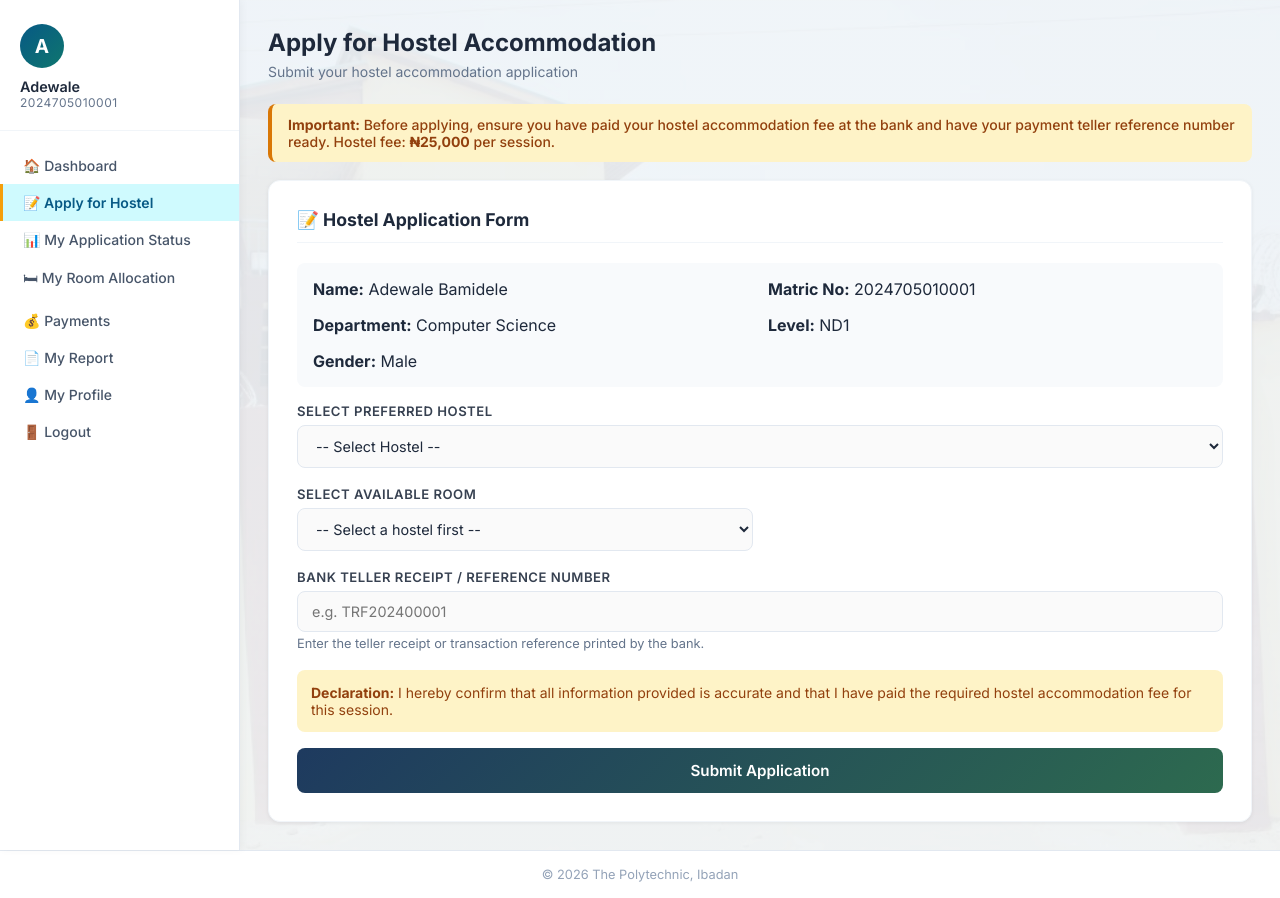
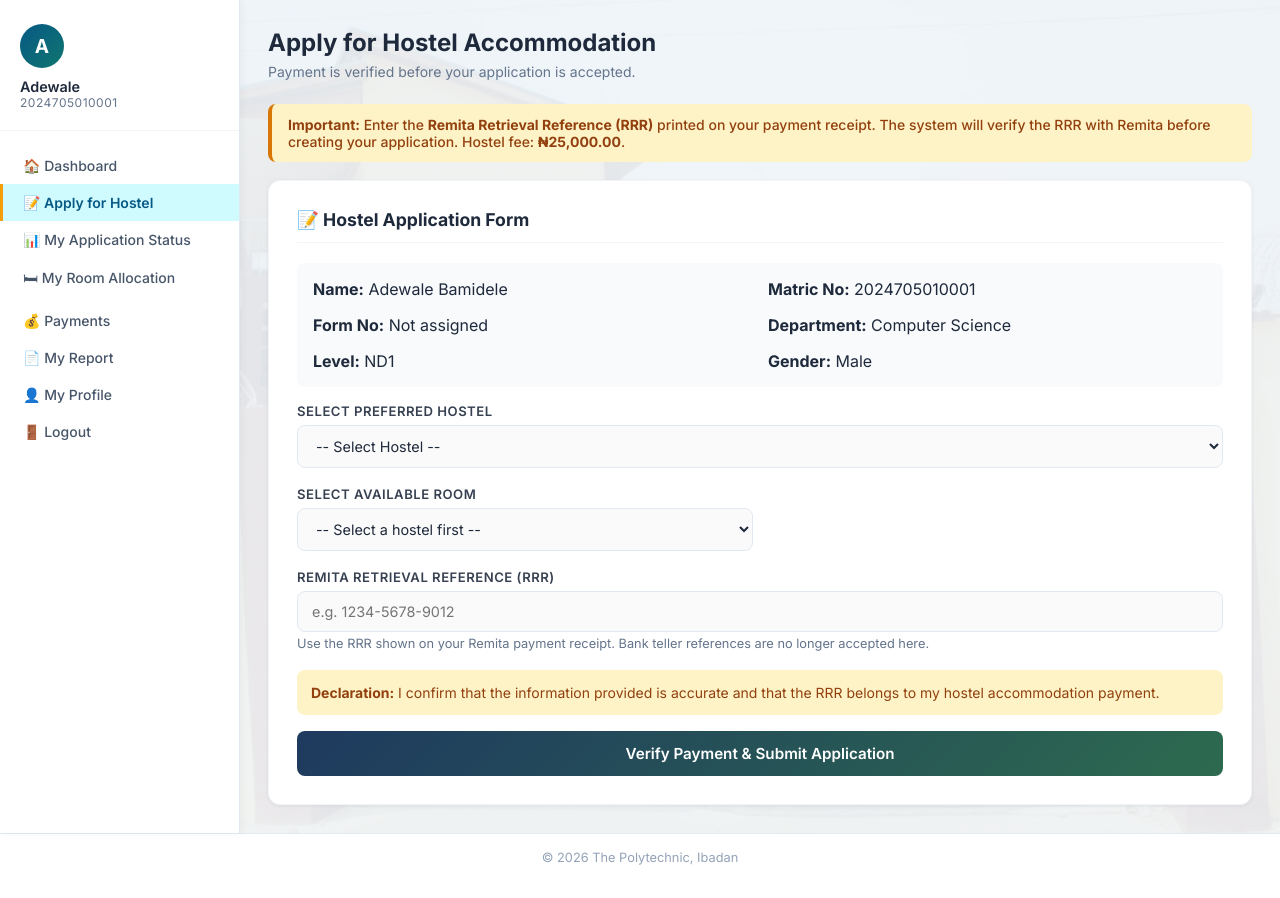
Before and after one commit to Eniola985/Hostel-Management-V2, a PHP site: page /student/apply.php in a window 1280 px wide. After the commit the page ends 865 px from the top, so only its background shows below. Run offline with PHP 8.4, Linux system fonts and the light colour scheme; a user stored in the database is signed in; data comes from the database, SQL or seed files in the repository; data that the repository does not hold is empty.

Commit message:
Implement verified Remita application flow and hostel scoping

```diff
--- a/student/apply.php
+++ b/student/apply.php
@@ -1,85 +1,150 @@
 <?php
 session_start();
 if (!isset($_SESSION['student_id'])) { header('Location: login.php'); exit; }
+
 require_once '../includes/db.php';
+require_once '../includes/csrf.php';
+require_once '../includes/remita.php';
 
-$sid = $_SESSION['student_id'];
+$sid = (int)$_SESSION['student_id'];
 $msg = $err = '';
+$hostelFee = 25000.00;
 
-// Check existing application
-$existing = $pdo->prepare("SELECT * FROM applications WHERE student_id=?");
-$existing->execute([$sid]);
-$existing = $existing->fetch();
+$studentStmt = $pdo->prepare("SELECT * FROM students WHERE student_id=? LIMIT 1");
+$studentStmt->execute([$sid]);
+$student = $studentStmt->fetch();
 
-$student = $pdo->prepare("SELECT * FROM students WHERE student_id=?");
-$student->execute([$sid]);
-$student = $student->fetch();
+$existingStmt = $pdo->prepare("SELECT * FROM applications WHERE student_id=? ORDER BY applied_at DESC LIMIT 1");
+$existingStmt->execute([$sid]);
+$existing = $existingStmt->fetch();
 
 if ($_SERVER['REQUEST_METHOD'] === 'POST' && !$existing) {
+    if (!verify_csrf_token($_POST['csrf_token'] ?? null)) {
+        $err = 'Your session token is invalid or expired. Please refresh the page and try again.';
+    } elseif (!$student) {
+        $err = 'Your student account could not be found. Please log in again.';
+    } else {
         $hostel_id = (int)($_POST['hostel_id'] ?? 0);
         $room_id = (int)($_POST['room_id'] ?? 0);
         $bunk_number = trim($_POST['bunk_number'] ?? '');
-    $pay_ref = trim($_POST['payment_ref'] ?? '');
+        $rrr = preg_replace('/\s+/', '', trim($_POST['payment_ref'] ?? ''));
 
-    // Validate hostel gender match
-    $hostel = $pdo->prepare("SELECT * FROM hostels WHERE hostel_id=?");
-    $hostel->execute([$hostel_id]);
-    $hostel = $hostel->fetch();
+        $hostelStmt = $pdo->prepare("SELECT * FROM hostels WHERE hostel_id=? LIMIT 1");
+        $hostelStmt->execute([$hostel_id]);
+        $hostel = $hostelStmt->fetch();
 
-    $room_check = $pdo->prepare("SELECT * FROM rooms WHERE room_id=? AND hostel_id=? AND status='Available'");
-    $room_check->execute([$room_id, $hostel_id]);
-    $room = $room_check->fetch();
-    $bunk_taken = false;
-    if ($room && $bunk_number !== '') {
-        $bunk_check = $pdo->prepare("SELECT COUNT(*) FROM allocations WHERE room_id=? AND bunk_number=? AND status='Active'");
-        $bunk_check->execute([$room_id, $bunk_number]);
-        $bunk_taken = (bool)$bunk_check->fetchColumn();
-    }
+        // The server re-checks hostel, room and gender regardless of what the browser sends.
+        $roomStmt = $pdo->prepare("SELECT r.*, h.hostel_type
+            FROM rooms r JOIN hostels h ON h.hostel_id=r.hostel_id
+            WHERE r.room_id=? AND r.hostel_id=? AND r.status='Available'
+            LIMIT 1");
+        $roomStmt->execute([$room_id, $hostel_id]);
+        $room = $roomStmt->fetch();
 
-    if (!$student) {
-        $err = 'Your student account could not be found. Please log in again.';
-    } elseif (!$hostel) {
+        if (!$hostel) {
             $err = 'Please select a valid hostel.';
-    } elseif ($pay_ref === '') {
-        $err = 'Please enter your payment reference number.';
-    } elseif ($hostel['hostel_type'] !== $student['gender'] && $hostel['hostel_type'] !== 'Mixed') {
-        $err = 'You cannot apply to a ' . $hostel['hostel_type'] . ' hostel. Please select a hostel that matches your gender.';
+        } elseif ($hostel['hostel_type'] !== $student['gender']) {
+            $err = 'You can only apply to a hostel assigned to your gender.';
         } elseif (!$room) {
-        $err = 'Please select an available room in the selected hostel.';
-    } elseif ($hostel['hostel_type'] === 'Female' && !in_array($bunk_number, ['1', '2', '3'], true)) {
-        $err = 'Please select bunk 1, 2, or 3 for a ladies hostel.';
-    } elseif ($hostel['hostel_type'] !== 'Female') {
-        $bunk_number = null;
-    } elseif ($bunk_taken) {
-        $err = 'That bunk has just been selected by another student. Please choose another bunk.';
+            $err = 'The selected room is not available in that hostel.';
+        } elseif ($rrr === '' || !preg_match('/^[0-9-]{8,30}$/', $rrr)) {
+            $err = 'Enter the Remita Retrieval Reference (RRR) from your payment receipt.';
+        } elseif ($hostel['hostel_type'] === 'Female' && !in_array($bunk_number, ['1','2','3'], true)) {
+            $err = 'Please select a valid bunk.';
+        } else {
+            // Verify the RRR immediately before creating the application.
+            $verification = verify_remita_rrr($rrr, $hostelFee);
+
+            if (!$verification['verified']) {
+                $err = $verification['message'];
             } else {
                 try {
                     $pdo->beginTransaction();
-            $pdo->prepare("INSERT INTO applications (student_id, hostel_id, preferred_room_id, preferred_bunk, payment_ref) VALUES (?,?,?,?,?)")
-                ->execute([$sid, $hostel_id, $room_id, $bunk_number ?: null, $pay_ref]);
-            $pdo->prepare("INSERT INTO payments (student_id, amount, payment_ref) VALUES (?,?,?)")
-                ->execute([$sid, 25000, $pay_ref]);
+
+                    // Re-check first-come-first-served eligibility inside the transaction.
+                    $lock = $pdo->prepare("SELECT app_id FROM applications WHERE student_id=? LIMIT 1 FOR UPDATE");
+                    $lock->execute([$sid]);
+                    if ($lock->fetch()) {
+                        throw new RuntimeException('You already have an application.');
+                    }
+
+                    $duplicatePayment = $pdo->prepare("SELECT payment_id FROM payments WHERE payment_ref=? LIMIT 1 FOR UPDATE");
+                    $duplicatePayment->execute([$rrr]);
+                    if ($duplicatePayment->fetch()) {
+                        throw new RuntimeException('This RRR has already been used.');
+                    }
+
+                    if ($hostel['hostel_type'] === 'Female') {
+                        $bunkCheck = $pdo->prepare("SELECT COUNT(*) FROM allocations
+                            WHERE room_id=? AND bunk_number=? AND status='Active'");
+                        $bunkCheck->execute([$room_id, $bunk_number]);
+                        if ((int)$bunkCheck->fetchColumn() > 0) {
+                            throw new RuntimeException('That bunk has already been allocated. Please choose another available bunk.');
+                        }
+                    } else {
+                        $bunk_number = null;
+                    }
+
+                    $pdo->prepare("INSERT INTO payments
+                        (student_id, amount, payment_ref, verified, verification_source, verified_at)
+                        VALUES (?,?,?,?,?,NOW())")
+                        ->execute([$sid, $hostelFee, $rrr, 'Yes', 'Remita']);
+
+                    $pdo->prepare("INSERT INTO applications
+                        (student_id, hostel_id, preferred_room_id, preferred_bunk, payment_ref, status, applied_at)
+                        VALUES (?,?,?,?,?,'Pending',NOW())")
+                        ->execute([$sid, $hostel_id, $room_id, $bunk_number ?: null, $rrr]);
+
+                    $applicationId = (int)$pdo->lastInsertId();
+
+                    $message = $student['full_name'] . ' submitted a new hostel application.';
+                    $pdo->prepare("INSERT INTO admin_notifications
+                        (hostel_id, application_id, type, message)
+                        VALUES (?,?,?,?)")
+                        ->execute([$hostel_id, $applicationId, 'new_application', $message]);
+
                     $pdo->commit();
-            $msg = 'Application submitted successfully! The hostel administrator will review your application shortly.';
-            $existing = $pdo->prepare("SELECT * FROM applications WHERE student_id=?");
-            $existing->execute([$sid]);
-            $existing = $existing->fetch();
-        } catch (PDOException $e) {
+                    $msg = 'Payment verified and your hostel application was submitted successfully. Your application time has been recorded for first-come, first-served processing.';
+
+                    $existingStmt->execute([$sid]);
+                    $existing = $existingStmt->fetch();
+                } catch (Throwable $e) {
                     if ($pdo->inTransaction()) {
                         $pdo->rollBack();
                     }
-            $err = 'Your application could not be submitted. Please check your details and try again.';
+                    $err = $e instanceof RuntimeException
+                        ? $e->getMessage()
+                        : 'Your application could not be submitted. Please try again.';
+                }
+            }
         }
     }
 }
 
-$hostels = $pdo->query("SELECT * FROM hostels WHERE hostel_type='" . $student['gender'] . "' OR hostel_type='Mixed' ORDER BY hostel_name")->fetchAll();
-$room_query = $pdo->prepare("SELECT r.*, h.hostel_type,
-    (SELECT GROUP_CONCAT(a.bunk_number) FROM allocations a WHERE a.room_id=r.room_id AND a.status='Active' AND a.bunk_number IS NOT NULL) AS occupied_bunks
-    FROM rooms r JOIN hostels h ON h.hostel_id=r.hostel_id
-    WHERE r.status='Available' ORDER BY r.room_number");
-$room_query->execute();
-$available_rooms = $room_query->fetchAll();
+$hostels = [];
+if ($student) {
+    $hostelStmt = $pdo->prepare("SELECT h.*, COUNT(r.room_id) AS available_rooms
+        FROM hostels h
+        LEFT JOIN rooms r ON r.hostel_id=h.hostel_id AND r.status='Available'
+        WHERE h.hostel_type=?
+        GROUP BY h.hostel_id
+        ORDER BY h.hostel_name");
+    $hostelStmt->execute([$student['gender']]);
+    $hostels = $hostelStmt->fetchAll();
+}
+
+$availableRooms = [];
+if ($student) {
+    $roomStmt = $pdo->prepare("SELECT r.*, h.hostel_type,
+        (SELECT GROUP_CONCAT(a.bunk_number) FROM allocations a
+         WHERE a.room_id=r.room_id AND a.status='Active' AND a.bunk_number IS NOT NULL) AS occupied_bunks
+        FROM rooms r
+        JOIN hostels h ON h.hostel_id=r.hostel_id
+        WHERE r.status='Available' AND h.hostel_type=?
+        ORDER BY r.hostel_id, r.room_number");
+    $roomStmt->execute([$student['gender']]);
+    $availableRooms = $roomStmt->fetchAll();
+}
 ?>
 <!DOCTYPE html>
 <html lang="en">
@@ -93,9 +158,9 @@ $available_rooms = $room_query->fetchAll();
 <div class="wrapper">
 <aside class="sidebar">
     <div class="user-info">
-        <div class="avatar"><?= strtoupper(substr($student['full_name'],0,1)) ?></div>
-        <div class="name"><?= htmlspecialchars(explode(' ',$student['full_name'])[0]) ?></div>
-        <div class="role"><?= htmlspecialchars($student['matric_no']) ?></div>
+        <div class="avatar"><?= $student ? htmlspecialchars(strtoupper(substr($student['full_name'],0,1))) : '?' ?></div>
+        <div class="name"><?= $student ? htmlspecialchars(explode(' ',$student['full_name'])[0]) : 'Student' ?></div>
+        <div class="role"><?= $student ? htmlspecialchars($student['matric_no'] ?: $student['form_no']) : '' ?></div>
     </div>
     <nav class="sidebar-nav">
         <a href="dashboard.php">🏠 Dashboard</a>
@@ -110,29 +175,35 @@ $available_rooms = $room_query->fetchAll();
 </aside>
 <main class="main">
     <div class="page-title">Apply for Hostel Accommodation</div>
-    <div class="page-subtitle">Submit your hostel accommodation application</div>
+    <div class="page-subtitle">Payment is verified before your application is accepted.</div>
 
     <?php if ($msg): ?><div class="alert alert-success"><?= htmlspecialchars($msg) ?></div><?php endif; ?>
     <?php if ($err): ?><div class="alert alert-error"><?= htmlspecialchars($err) ?></div><?php endif; ?>
 
-    <?php if ($existing): ?>
+    <?php if (!$student): ?>
+        <div class="alert alert-error">Your student account could not be found. Please log in again.</div>
+    <?php elseif ($existing): ?>
         <div class="alert alert-info">
-        You have already submitted an application. Current status: <strong><?= htmlspecialchars($existing['status']) ?></strong>.
+            You have already submitted an application. Current status:
+            <strong><?= htmlspecialchars($existing['status']) ?></strong>.
             <a href="status.php">View your application &rarr;</a>
         </div>
     <?php else: ?>
-
     <div class="alert alert-warning">
-        <strong>Important:</strong> Before applying, ensure you have paid your hostel accommodation fee at the bank and have your payment teller reference number ready.
-        Hostel fee: <strong>₦25,000</strong> per session.
+        <strong>Important:</strong> Enter the <strong>Remita Retrieval Reference (RRR)</strong> printed on your payment receipt.
+        The system will verify the RRR with Remita before creating your application.
+        Hostel fee: <strong>₦<?= number_format($hostelFee, 2) ?></strong>.
     </div>
 
     <div class="form-card" style="max-width:100%;">
         <h3>📝 Hostel Application Form</h3>
         <form method="POST">
+            <input type="hidden" name="csrf_token" value="<?= htmlspecialchars(csrf_token()) ?>">
+
             <div style="display:grid;grid-template-columns:1fr 1fr;gap:16px;margin-bottom:16px;padding:16px;background:#f8fafc;border-radius:8px;">
                 <div><strong>Name:</strong> <?= htmlspecialchars($student['full_name']) ?></div>
-                <div><strong>Matric No:</strong> <?= htmlspecialchars($student['matric_no']) ?></div>
+                <div><strong>Matric No:</strong> <?= htmlspecialchars($student['matric_no'] ?: 'Not assigned') ?></div>
+                <div><strong>Form No:</strong> <?= htmlspecialchars($student['form_no'] ?: 'Not assigned') ?></div>
                 <div><strong>Department:</strong> <?= htmlspecialchars($student['department']) ?></div>
                 <div><strong>Level:</strong> <?= htmlspecialchars($student['level']) ?></div>
                 <div><strong>Gender:</strong> <?= htmlspecialchars($student['gender']) ?></div>
@@ -142,13 +213,9 @@ $available_rooms = $room_query->fetchAll();
                 <label>Select Preferred Hostel</label>
                 <select name="hostel_id" id="hostel_id" required>
                     <option value="">-- Select Hostel --</option>
-                    <?php foreach ($hostels as $h):
-                        $avail = $pdo->prepare("SELECT COUNT(*) FROM rooms WHERE hostel_id=? AND status='Available'");
-                        $avail->execute([$h['hostel_id']]);
-                        $avail_count = $avail->fetchColumn();
-                    ?>
-                    <option value="<?= $h['hostel_id'] ?>">
-                        <?= htmlspecialchars($h['hostel_name']) ?> (<?= $h['hostel_type'] ?>), <?= $avail_count ?> rooms available
+                    <?php foreach ($hostels as $h): ?>
+                    <option value="<?= (int)$h['hostel_id'] ?>">
+                        <?= htmlspecialchars($h['hostel_name']) ?> (<?= htmlspecialchars($h['hostel_type']) ?>), <?= (int)$h['available_rooms'] ?> rooms available
                     </option>
                     <?php endforeach; ?>
                 </select>
@@ -159,9 +226,12 @@ $available_rooms = $room_query->fetchAll();
                     <label>Select Available Room</label>
                     <select name="room_id" id="room_id" required>
                         <option value="">-- Select a hostel first --</option>
-                        <?php foreach ($available_rooms as $room): ?>
-                        <option value="<?= $room['room_id'] ?>" data-hostel="<?= $room['hostel_id'] ?>" data-type="<?= htmlspecialchars($room['hostel_type']) ?>" data-bunks="<?= htmlspecialchars($room['occupied_bunks'] ?? '') ?>">
-                            Room <?= htmlspecialchars($room['room_number']) ?> (<?= $room['occupied'] ?>/<?= $room['capacity'] ?> occupied)
+                        <?php foreach ($availableRooms as $room): ?>
+                        <option value="<?= (int)$room['room_id'] ?>"
+                                data-hostel="<?= (int)$room['hostel_id'] ?>"
+                                data-type="<?= htmlspecialchars($room['hostel_type']) ?>"
+                                data-bunks="<?= htmlspecialchars($room['occupied_bunks'] ?? '') ?>">
+                            Room <?= htmlspecialchars($room['room_number']) ?> (<?= (int)$room['occupied'] ?>/<?= (int)$room['capacity'] ?> occupied)
                         </option>
                         <?php endforeach; ?>
                     </select>
@@ -174,28 +244,28 @@ $available_rooms = $room_query->fetchAll();
                         <option value="2">Bunk 2</option>
                         <option value="3">Bunk 3</option>
                     </select>
-                    <small>Available bunks are shown for ladies hostels.</small>
+                    <small>Choose a bunk only when required by the selected hostel.</small>
                 </div>
             </div>
 
             <div class="form-group">
-                <label>Bank Teller Receipt / Reference Number</label>
-                <input type="text" name="payment_ref" placeholder="e.g. TRF202400001" required>
-                <small style="color:#64748b;font-size:0.8rem;">Enter the teller receipt or transaction reference printed by the bank.</small>
+                <label>Remita Retrieval Reference (RRR)</label>
+                <input type="text" name="payment_ref" placeholder="e.g. 1234-5678-9012" maxlength="30" required>
+                <small style="color:#64748b;font-size:0.8rem;">Use the RRR shown on your Remita payment receipt. Bank teller references are no longer accepted here.</small>
             </div>
 
             <div style="padding:14px;background:#fef3c7;border-radius:8px;margin-bottom:16px;font-size:0.875rem;color:#92400e;">
-                <strong>Declaration:</strong> I hereby confirm that all information provided is accurate and that I have paid the required hostel accommodation fee for this session.
+                <strong>Declaration:</strong> I confirm that the information provided is accurate and that the RRR belongs to my hostel accommodation payment.
             </div>
 
-            <button type="submit" class="btn btn-primary">Submit Application</button>
+            <button type="submit" class="btn btn-primary">Verify Payment &amp; Submit Application</button>
         </form>
     </div>
     <?php endif; ?>
 </main>
 </div>
 <div class="footer">&copy; <?= date('Y') ?> The Polytechnic, Ibadan</div>
-</body>
+
 <script>
 const hostelSelect = document.getElementById('hostel_id');
 const roomSelect = document.getElementById('room_id');
@@ -203,6 +273,7 @@ const bunkGroup = document.getElementById('bunk-group');
 const bunkSelect = document.getElementById('bunk_number');
 
 function updateRoomChoices() {
+    if (!hostelSelect || !roomSelect) return;
     const hostelId = hostelSelect.value;
     let firstRoom = '';
     Array.from(roomSelect.options).forEach(option => {
@@ -210,25 +281,27 @@ function updateRoomChoices() {
         option.hidden = !visible;
         if (visible && option.value && !firstRoom) firstRoom = option.value;
     });
-    if (!roomSelect.value || roomSelect.selectedOptions[0].hidden) roomSelect.value = firstRoom;
+    if (!roomSelect.value || roomSelect.selectedOptions[0]?.hidden) roomSelect.value = firstRoom;
     updateBunkChoices();
 }
 
 function updateBunkChoices() {
+    if (!roomSelect || !bunkGroup || !bunkSelect) return;
     const selected = roomSelect.selectedOptions[0];
-    const ladiesRoom = selected && selected.dataset.type === 'Female';
-    bunkGroup.hidden = !ladiesRoom;
-    bunkSelect.required = ladiesRoom;
-    const occupied = selected ? (selected.dataset.bunks || '').split(',') : [];
+    const femaleRoom = selected && selected.dataset.type === 'Female';
+    bunkGroup.hidden = !femaleRoom;
+    bunkSelect.required = femaleRoom;
+    const occupied = selected ? (selected.dataset.bunks || '').split(',').filter(Boolean) : [];
     Array.from(bunkSelect.options).forEach(option => {
         option.hidden = option.value && occupied.includes(option.value);
     });
-    if (bunkSelect.selectedOptions[0] && bunkSelect.selectedOptions[0].hidden) bunkSelect.value = '';
-    if (!ladiesRoom) bunkSelect.value = '';
+    if (bunkSelect.selectedOptions[0]?.hidden) bunkSelect.value = '';
+    if (!femaleRoom) bunkSelect.value = '';
 }
 
-hostelSelect.addEventListener('change', updateRoomChoices);
-roomSelect.addEventListener('change', updateBunkChoices);
+hostelSelect?.addEventListener('change', updateRoomChoices);
+roomSelect?.addEventListener('change', updateBunkChoices);
 updateRoomChoices();
 </script>
+</body>
 </html>
```
Lines whose indentation alone changed are shown as unchanged.
